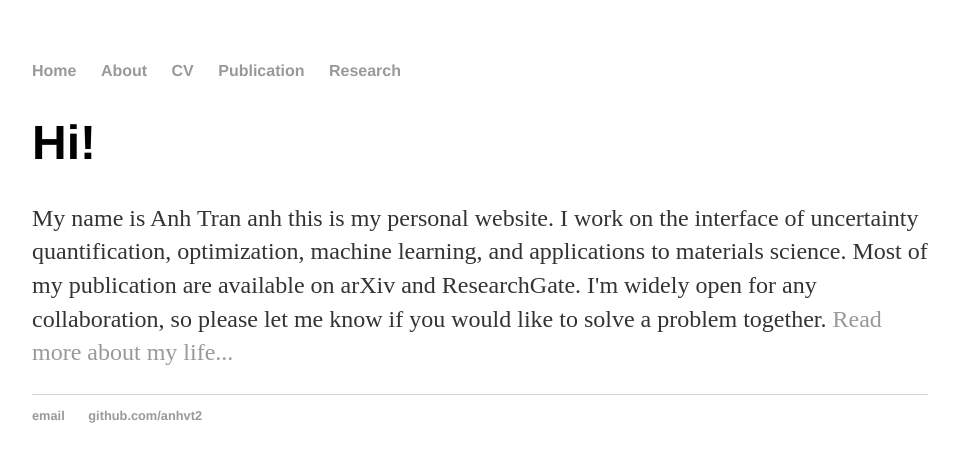
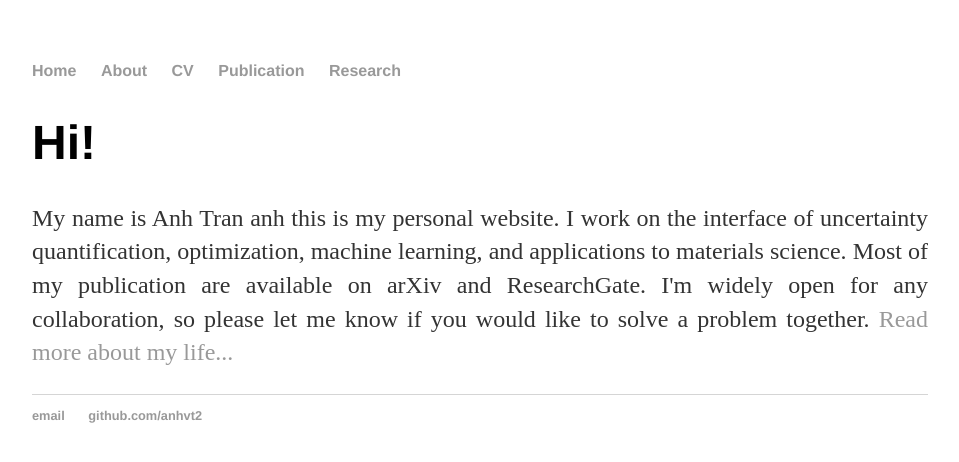
Before and after one commit to anhvt2/anhvt2.github.io, a Jekyll site: the page built from index.html, in a window 1280 px wide. Shown: the top 462 px of the page, without its empty margins (160-1119 px from the left). Built offline with Jekyll 4.4.1, drawn with Linux system fonts in a browser that asks for light colours.

Commit message:
enforce justified text

```diff
--- a/css/main.css
+++ b/css/main.css
@@ -4,6 +4,7 @@ a { text-decoration: none; color: #999; }
 a:hover { text-decoration: underline; }
 
 p, ul { font-size: 1.5em; line-height: 1.4em; color: #333; }
+div { text-align: justify; text-justify: inter-word; } /*justified text*/
 
 h1, h2, h3, h4 { font-family: 'Helvetica', 'Arial', 'Sans-Serif'; }
 h1 { font-size: 3em;  }
```
